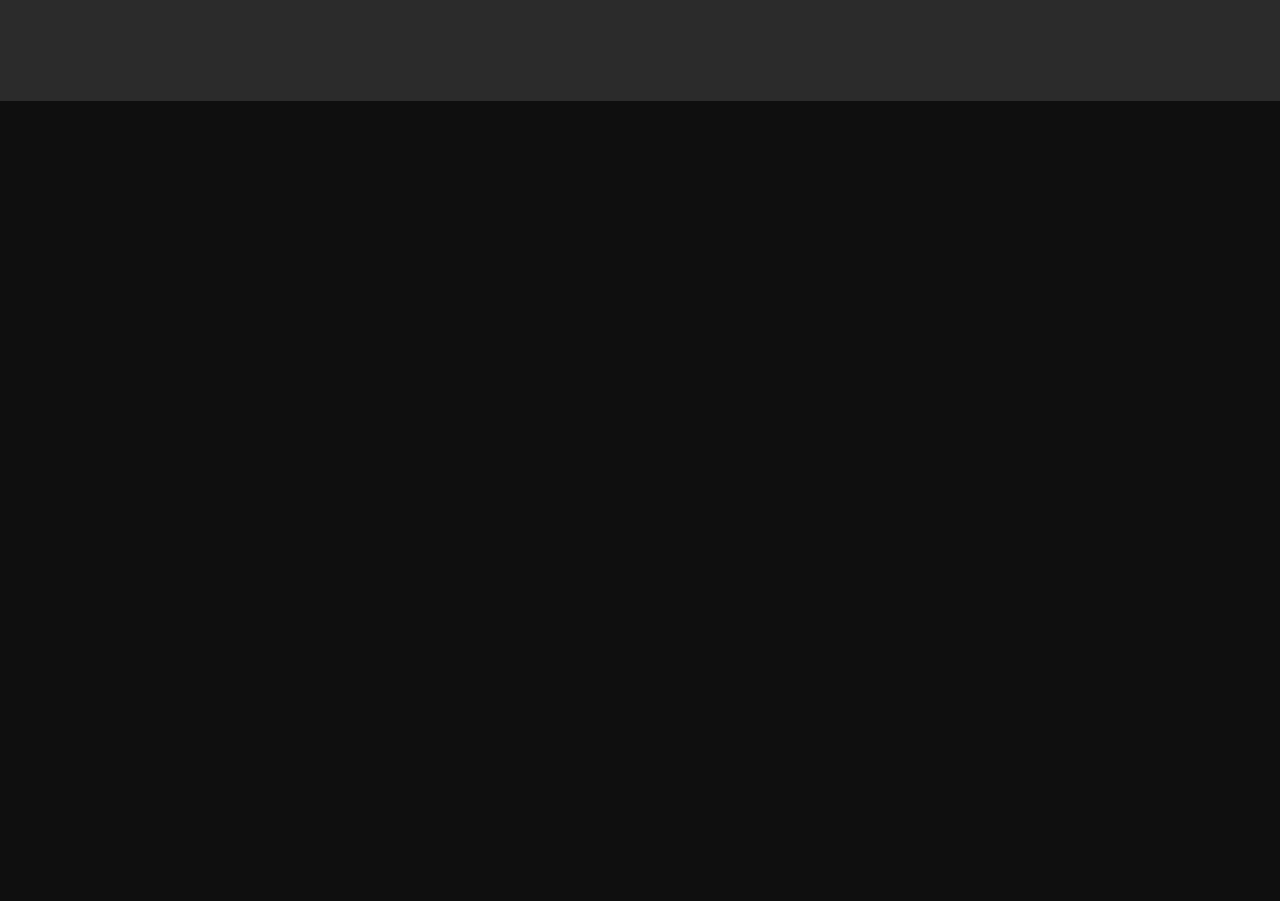
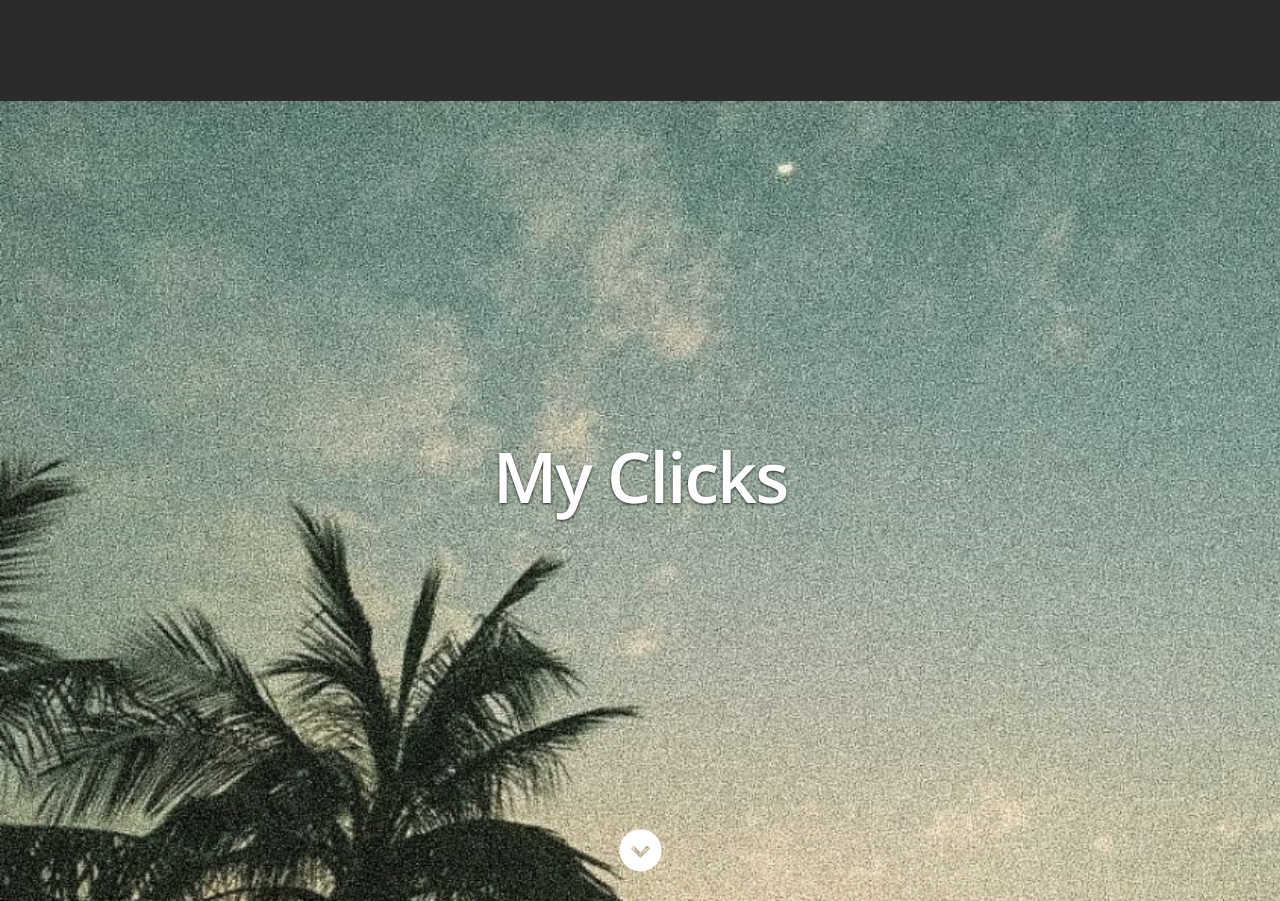
Before and after one commit to swapnadeepmohapatra/abhinav-photography-portfolio, a React (Create React App) app: page / in a window 1280 px wide. Shown: the part 1023-1924 px from the top of the page. Before the commit the page ends 1124 px from the top, so only its background shows below. Built offline with nearby package versions, Linux system fonts and the light colour scheme.

Commit message:
added my clicks header

```diff
--- a/src/App.js
+++ b/src/App.js
@@ -3,6 +3,7 @@ import "./App.css";
 import Navbar from "./components/navbar";
 import Header from "./components/header";
 import About from "./components/about";
+import ClicksHeader from "./components/clicksHeader";
 
 const App = () => {
   return (
@@ -10,6 +11,7 @@ const App = () => {
       <Navbar />
       <Header />
       <About />
+      <ClicksHeader />
     </div>
   );
 };
--- /dev/null
+++ b/src/components/clicksHeader.js
@@ -0,0 +1,24 @@
+import React from "react";
+
+const ClicksHeader = () => {
+  return (
+    <React.Fragment>
+      <header id="workHeader">
+        <div className="row banner">
+          <div className="banner-text">
+            <h1 className="responsive-headline" style={{ textAlign: "center" }}>
+              My Clicks
+            </h1>
+          </div>
+        </div>
+        <p className="scrolldown">
+          <a className="smoothscroll" href="#resume">
+            <i className="icon-down-circle" />
+          </a>
+        </p>
+      </header>
+    </React.Fragment>
+  );
+};
+
+export default ClicksHeader;
```
